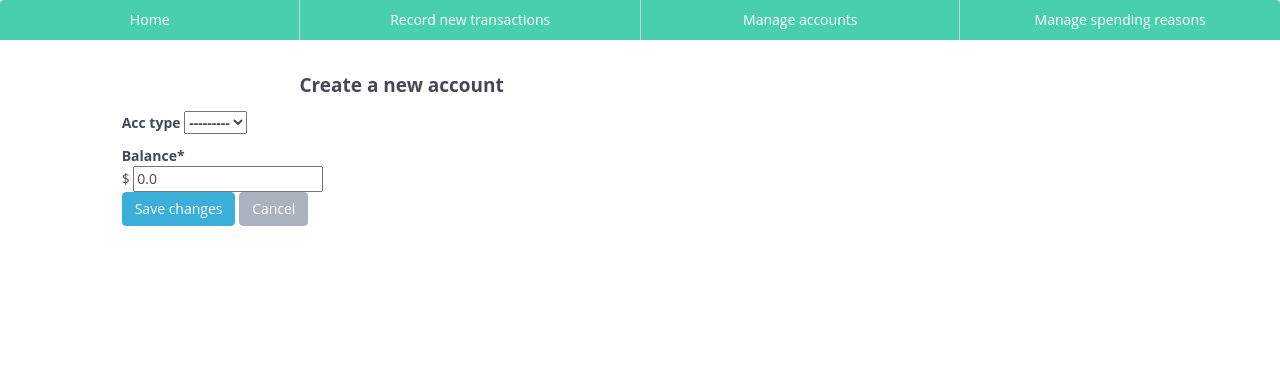
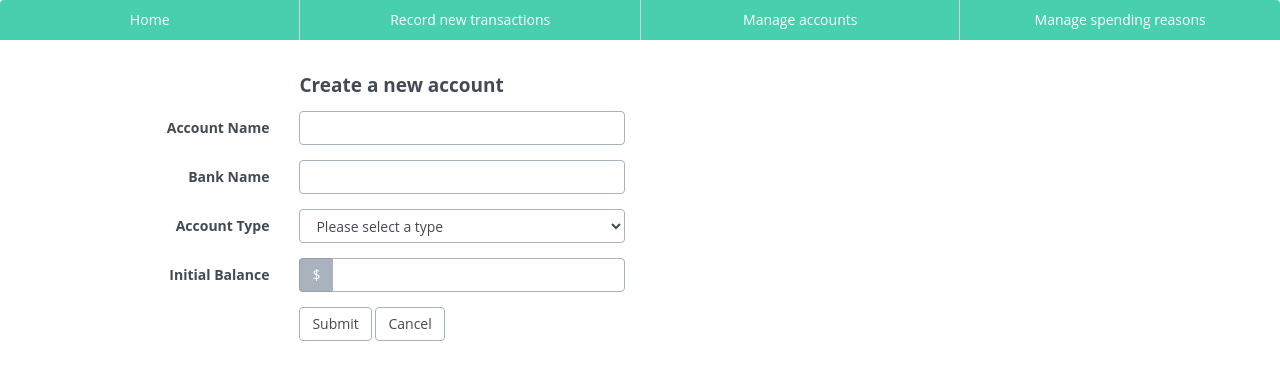
Before and after one commit to ardinor/budget, a Django app: page /budget/accounts/new/ in a window 1280 px wide. Shown: the top 380 px of the page. Run offline with Django 3.2, Linux system fonts and the light colour scheme; some libraries are stand-ins or nearby versions.

Commit message:
Put back original form

```diff
--- a/budget/templates/budget/account_new.html
+++ b/budget/templates/budget/account_new.html
@@ -15,13 +15,22 @@
     </div>
 </div>
 
-{% load crispy_forms_tags %}
-{% crispy form %}
+<form role="form" class="form-horizontal" action="{% url 'budget:account_save' %}" method="post">
+    {% csrf_token %}
 
-{% endblock %}
+    <div class="form-group">
+        <label class="col-sm-2 control-label" for="acc_name">Account Name</label>
+        <div class="col-sm-4">
+            <input class="form-control" name="acc_name" id="acc_name" type="text">
+        </div>
+    </div>
 
-<!--
-
+    <div class="form-group">
+        <label class="col-sm-2 control-label" for="acc_bank">Bank Name</label>
+        <div class="col-sm-4">
+            <input class="form-control" name="acc_bank" id="acc_bank" type="text">
+        </div>
+    </div>
 
     <div class="form-group">
         <label class="col-sm-2 control-label" for="acc_type">Account Type</label>
@@ -48,5 +57,9 @@
     <div class="form-group">
         <div class="col-sm-offset-2 col-sm-10">
         <button type="submit" class="btn btn-default">Submit</button>
+        <button type="cancel" class="btn btn-default">Cancel</button>
         </div>
-    </div>-->
+    </div>
+</form>
+
+{% endblock %}
```
